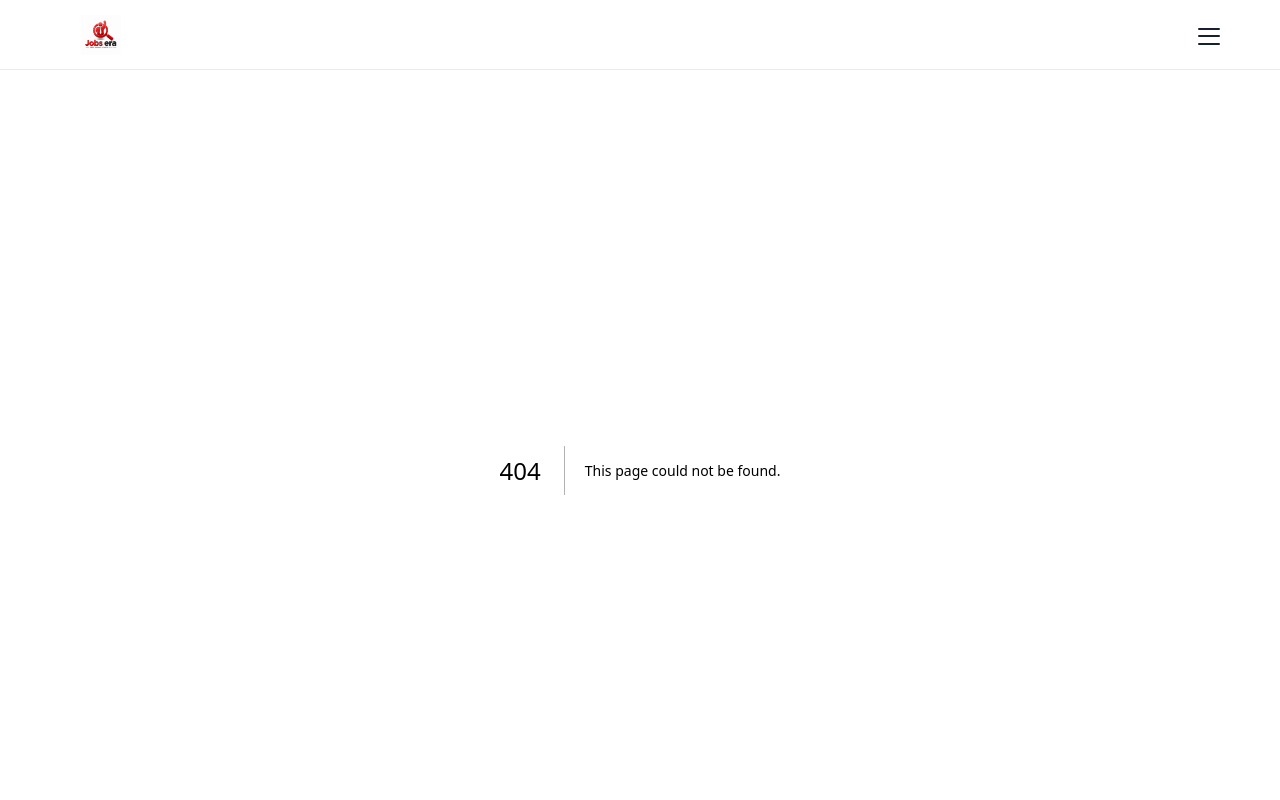
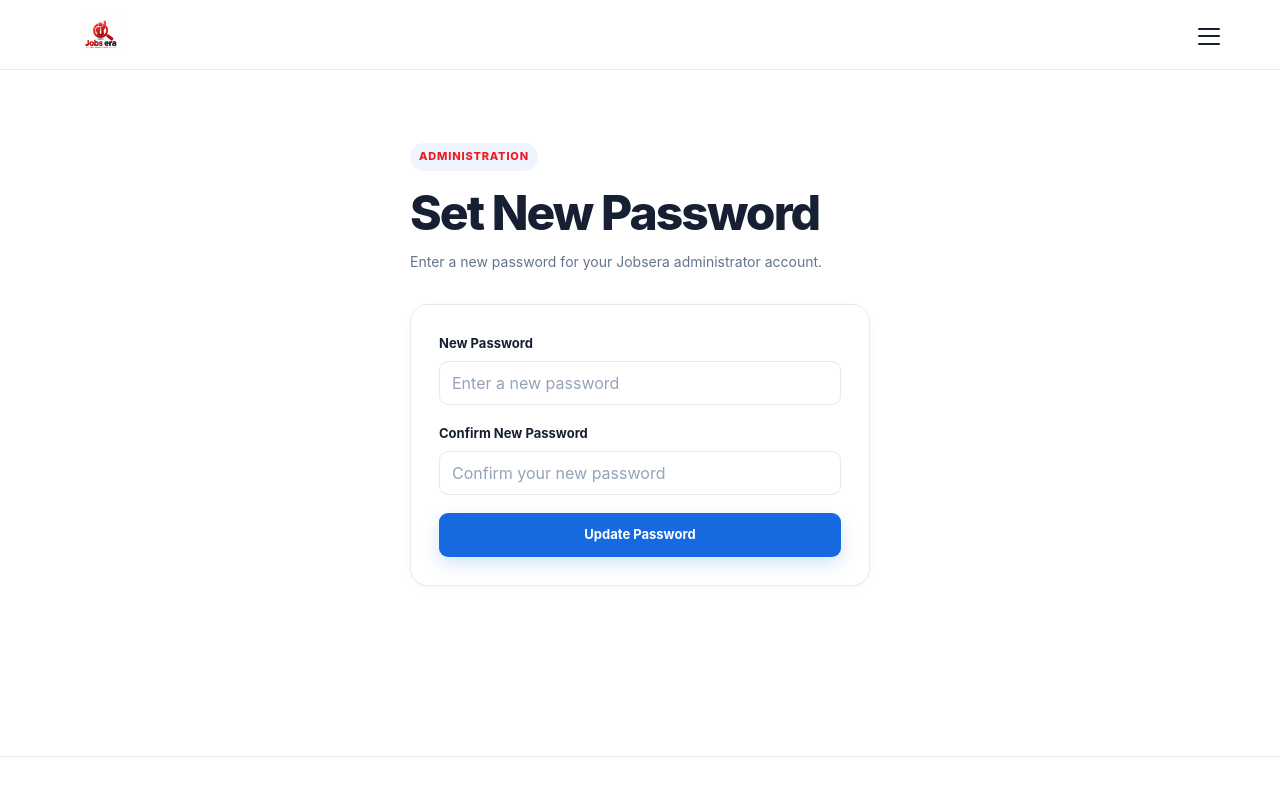
Before and after one commit to ConnectJobsera/Jobsera-Website, a Next.js app: page /admin/reset-password in a window 1280 px wide. Before the commit this address had no page. Shown: the top 800 px of the page. Built offline with nearby package versions, Linux system fonts and the light colour scheme.

Commit message:
Implement reset password page with validation

```diff
--- /dev/null
+++ b/app/admin/reset-password/page.tsx
@@ -0,0 +1,210 @@
+"use client";
+
+import { FormEvent, useState } from "react";
+import { useRouter } from "next/navigation";
+import { createClient } from "../../../lib/supabase/client";
+
+export default function ResetPasswordPage() {
+  const router = useRouter();
+
+  const [password, setPassword] = useState("");
+  const [confirmPassword, setConfirmPassword] = useState("");
+  const [errorMessage, setErrorMessage] = useState("");
+  const [successMessage, setSuccessMessage] = useState("");
+  const [isLoading, setIsLoading] = useState(false);
+
+  async function handlePasswordUpdate(
+    event: FormEvent<HTMLFormElement>
+  ) {
+    event.preventDefault();
+
+    setErrorMessage("");
+    setSuccessMessage("");
+
+    if (password.length < 8) {
+      setErrorMessage(
+        "Password must be at least 8 characters long."
+      );
+      return;
+    }
+
+    if (password !== confirmPassword) {
+      setErrorMessage("Passwords do not match.");
+      return;
+    }
+
+    setIsLoading(true);
+
+    const supabase = createClient();
+
+    const { error } = await supabase.auth.updateUser({
+      password,
+    });
+
+    if (error) {
+      setErrorMessage(
+        error.message || "Unable to update your password."
+      );
+      setIsLoading(false);
+      return;
+    }
+
+    setSuccessMessage(
+      "Your password has been updated successfully."
+    );
+
+    setPassword("");
+    setConfirmPassword("");
+    setIsLoading(false);
+
+    setTimeout(() => {
+      router.replace("/admin/login");
+      router.refresh();
+    }, 1500);
+  }
+
+  return (
+    <main className="content-page">
+      <div className="container">
+        <div
+          style={{
+            maxWidth: "460px",
+            margin: "0 auto",
+          }}
+        >
+          <div style={{ marginBottom: "30px" }}>
+            <p className="eyebrow">ADMINISTRATION</p>
+
+            <h1
+              style={{
+                fontSize: "clamp(32px, 6vw, 48px)",
+                lineHeight: 1.08,
+                letterSpacing: "-0.04em",
+                fontWeight: 800,
+              }}
+            >
+              Set New Password
+            </h1>
+
+            <p
+              style={{
+                marginTop: "12px",
+                color: "var(--text-secondary)",
+                fontSize: "14px",
+                lineHeight: 1.7,
+              }}
+            >
+              Enter a new password for your Jobsera administrator
+              account.
+            </p>
+          </div>
+
+          <form
+            onSubmit={handlePasswordUpdate}
+            style={{
+              display: "grid",
+              gap: "18px",
+              padding: "28px",
+              border: "1px solid var(--border)",
+              borderRadius: "var(--radius-lg)",
+              background: "#ffffff",
+              boxShadow: "var(--shadow-sm)",
+            }}
+          >
+            <div className="form-group">
+              <label
+                htmlFor="new-password"
+                className="form-label"
+              >
+                New Password
+              </label>
+
+              <input
+                id="new-password"
+                type="password"
+                value={password}
+                onChange={(event) =>
+                  setPassword(event.target.value)
+                }
+                placeholder="Enter a new password"
+                autoComplete="new-password"
+                minLength={8}
+                required
+                className="form-input"
+              />
+            </div>
+
+            <div className="form-group">
+              <label
+                htmlFor="confirm-password"
+                className="form-label"
+              >
+                Confirm New Password
+              </label>
+
+              <input
+                id="confirm-password"
+                type="password"
+                value={confirmPassword}
+                onChange={(event) =>
+                  setConfirmPassword(event.target.value)
+                }
+                placeholder="Confirm your new password"
+                autoComplete="new-password"
+                minLength={8}
+                required
+                className="form-input"
+              />
+            </div>
+
+            {errorMessage && (
+              <p
+                role="alert"
+                style={{
+                  padding: "10px 12px",
+                  borderRadius: "8px",
+                  background: "#fff1f2",
+                  color: "#dc2626",
+                  fontSize: "13px",
+                  lineHeight: 1.5,
+                }}
+              >
+                {errorMessage}
+              </p>
+            )}
+
+            {successMessage && (
+              <p
+                role="status"
+                style={{
+                  padding: "10px 12px",
+                  borderRadius: "8px",
+                  background: "#f0fdf4",
+                  color: "#16a34a",
+                  fontSize: "13px",
+                  lineHeight: 1.5,
+                }}
+              >
+                {successMessage}
+              </p>
+            )}
+
+            <button
+              type="submit"
+              className="button button-primary"
+              disabled={isLoading}
+              style={{
+                width: "100%",
+                opacity: isLoading ? 0.7 : 1,
+              }}
+            >
+              {isLoading
+                ? "Updating password..."
+                : "Update Password"}
+            </button>
+          </form>
+        </div>
+      </div>
+    </main>
+  );
+}
```
